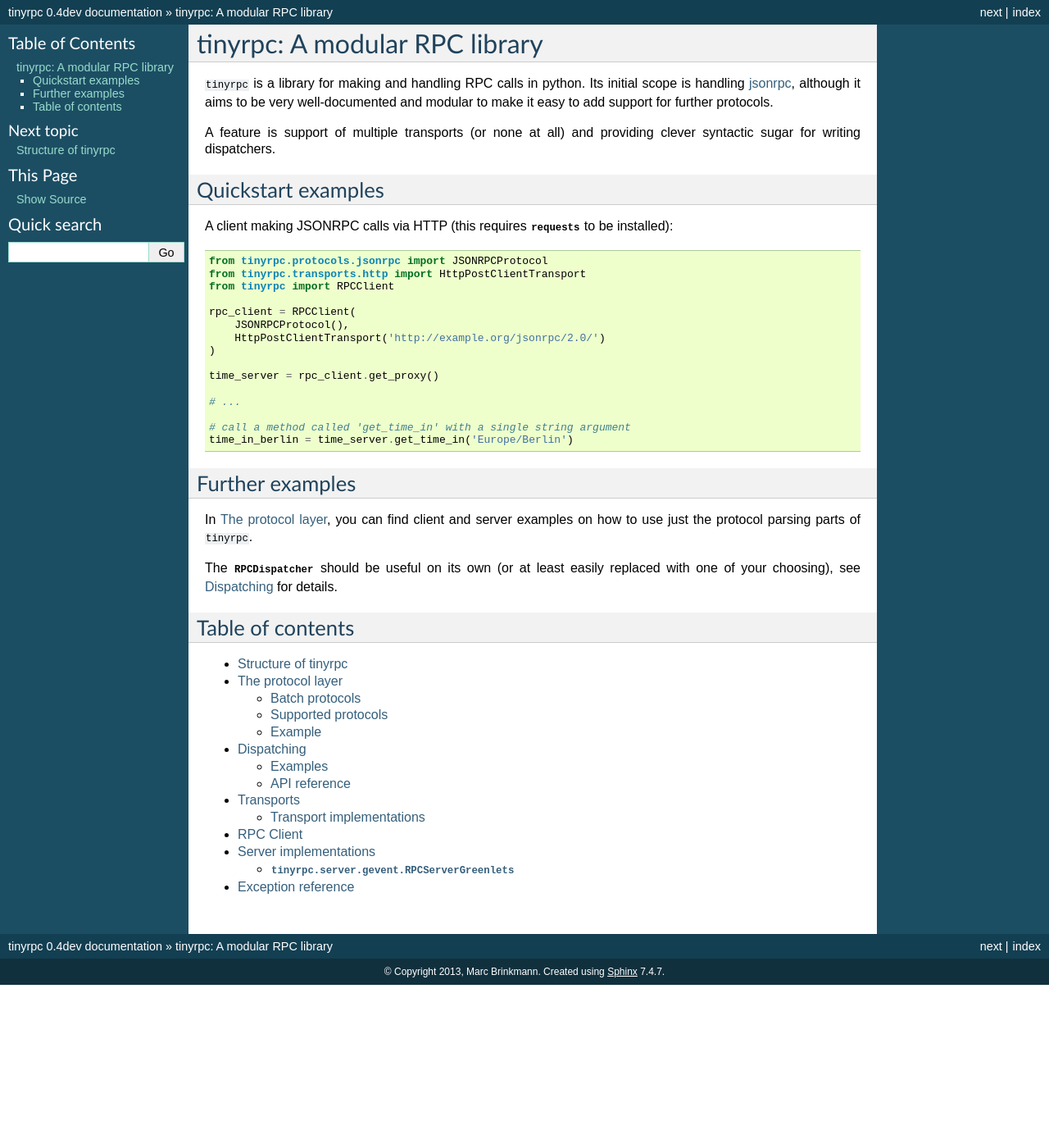
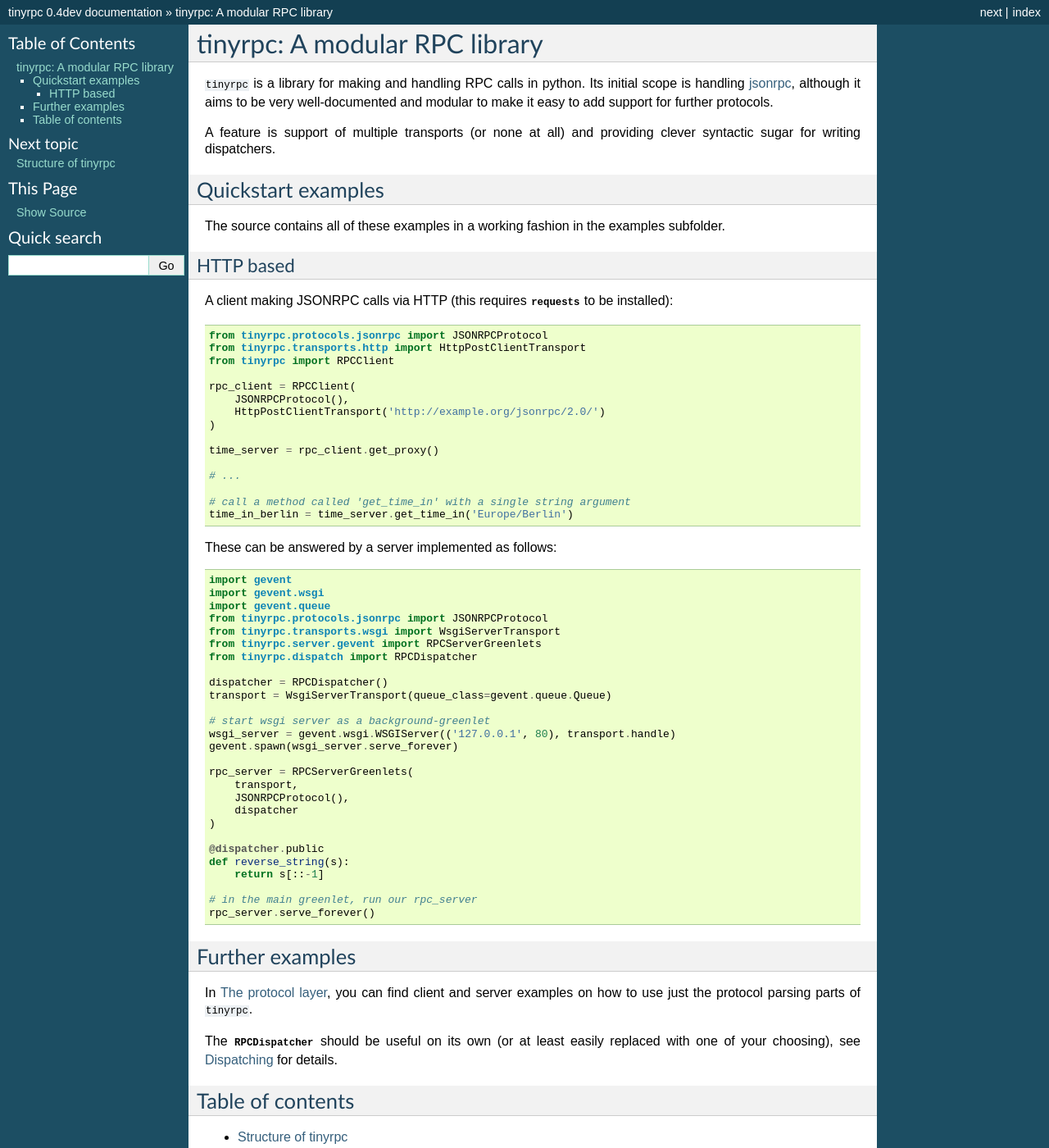
Before and after one commit to mbr/tinyrpc, a Sphinx documentation site: the page built from docs/index.rst, in a window 1280 px wide and 1400 px high. Shown: the whole window at 82% size. Built offline with Sphinx 7.4.7, drawn with Linux system fonts in a browser that asks for light colours.

Commit message:
Updated examples, included example code.

```diff
--- a/docs/index.rst
+++ b/docs/index.rst
@@ -10,6 +10,12 @@ clever syntactic sugar for writing dispatchers.
 
 Quickstart examples
 -------------------
+
+The source contains all of these examples in a working fashion in the examples
+subfolder.
+
+HTTP based
+~~~~~~~~~~
 
 A client making JSONRPC calls via HTTP (this requires :py:mod:`requests` to be
 installed):
@@ -32,6 +38,37 @@ installed):
    # call a method called 'get_time_in' with a single string argument
    time_in_berlin = time_server.get_time_in('Europe/Berlin')
 
+These can be answered by a server implemented as follows:
+
+.. code-block:: python
+
+   import gevent
+   import gevent.wsgi
+   import gevent.queue
+   from tinyrpc.protocols.jsonrpc import JSONRPCProtocol
+   from tinyrpc.transports.wsgi import WsgiServerTransport
+   from tinyrpc.server.gevent import RPCServerGreenlets
+   from tinyrpc.dispatch import RPCDispatcher
+
+   dispatcher = RPCDispatcher()
+   transport = WsgiServerTransport(queue_class=gevent.queue.Queue)
+
+   # start wsgi server as a background-greenlet
+   wsgi_server = gevent.wsgi.WSGIServer(('127.0.0.1', 80), transport.handle)
+   gevent.spawn(wsgi_server.serve_forever)
+
+   rpc_server = RPCServerGreenlets(
+       transport,
+       JSONRPCProtocol(),
+       dispatcher
+   )
+
+   @dispatcher.public
+   def reverse_string(s):
+       return s[::-1]
+
+   # in the main greenlet, run our rpc_server
+   rpc_server.serve_forever()
 
 
 Further examples
```
Also changed, not shown: 2 other files.
